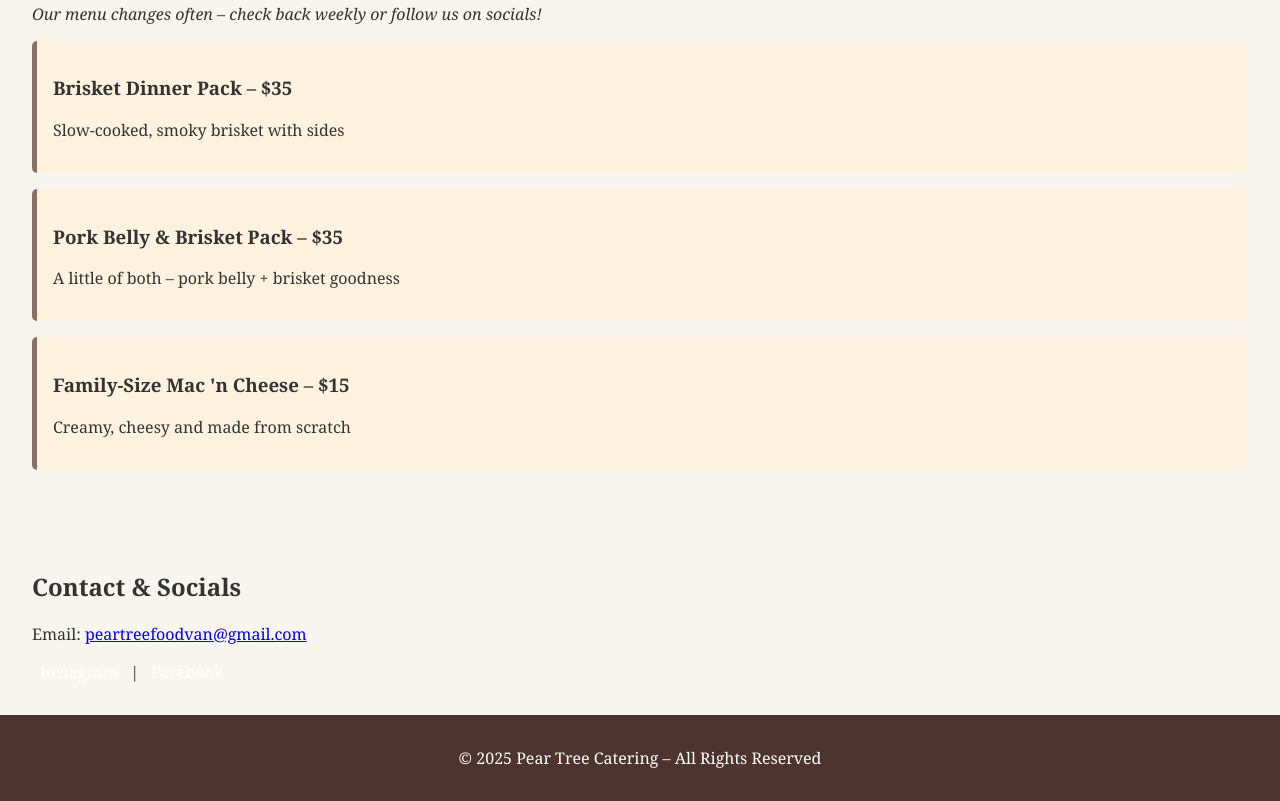
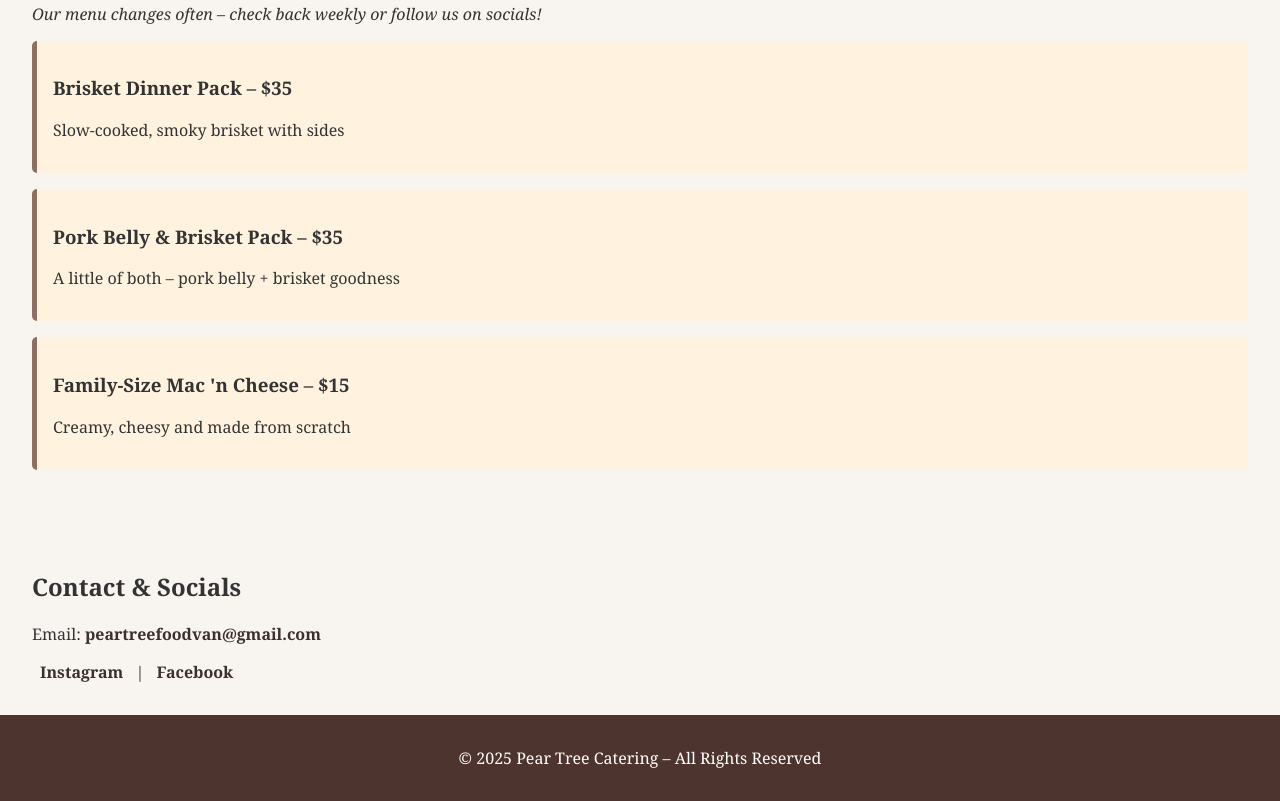
Before and after one commit to Peartreefoodvan/Pear-Tree-Catering-, a plain HTML site: page index.html in a window 1280 px wide. Shown: the part 595-1396 px from the top of the page. Drawn offline with Linux system fonts and the light colour scheme.

Commit message:
Add files via upload
Update index.html with fixed social links

```diff
--- a/index.html
+++ b/index.html
@@ -1,4 +1,3 @@
-
 <!DOCTYPE html>
 <html lang="en">
 <head>
@@ -49,9 +48,23 @@
       padding: 1em 0;
     }
     .socials a {
-      color: white;
+      color: #3b2f2f;
+      font-weight: bold;
+      text-decoration: none;
       margin: 0 0.5em;
+    }
+    .socials a:hover {
+      text-decoration: underline;
+      color: #5d4a4a;
+    }
+    a {
+      color: #3b2f2f;
+      font-weight: bold;
       text-decoration: none;
+    }
+    a:hover {
+      text-decoration: underline;
+      color: #5d4a4a;
     }
     .button {
       display: inline-block;
@@ -108,8 +121,8 @@
     <h2>Contact & Socials</h2>
     <p>Email: <a href="mailto:peartreefoodvan@gmail.com">peartreefoodvan@gmail.com</a></p>
     <div class="socials">
-      <a href="https://www.instagram.com/peartreecatering" target="_blank">Instagram</a> |
-      <a href="https://www.facebook.com/search/top?q=pear%20tree%20catering" target="_blank">Facebook</a>
+      <a href="https://www.instagram.com/pear_tree_catering/" target="_blank">Instagram</a> |
+      <a href="https://www.facebook.com/profile.php?id=61573963016307" target="_blank">Facebook</a>
     </div>
   </section>
 
```
